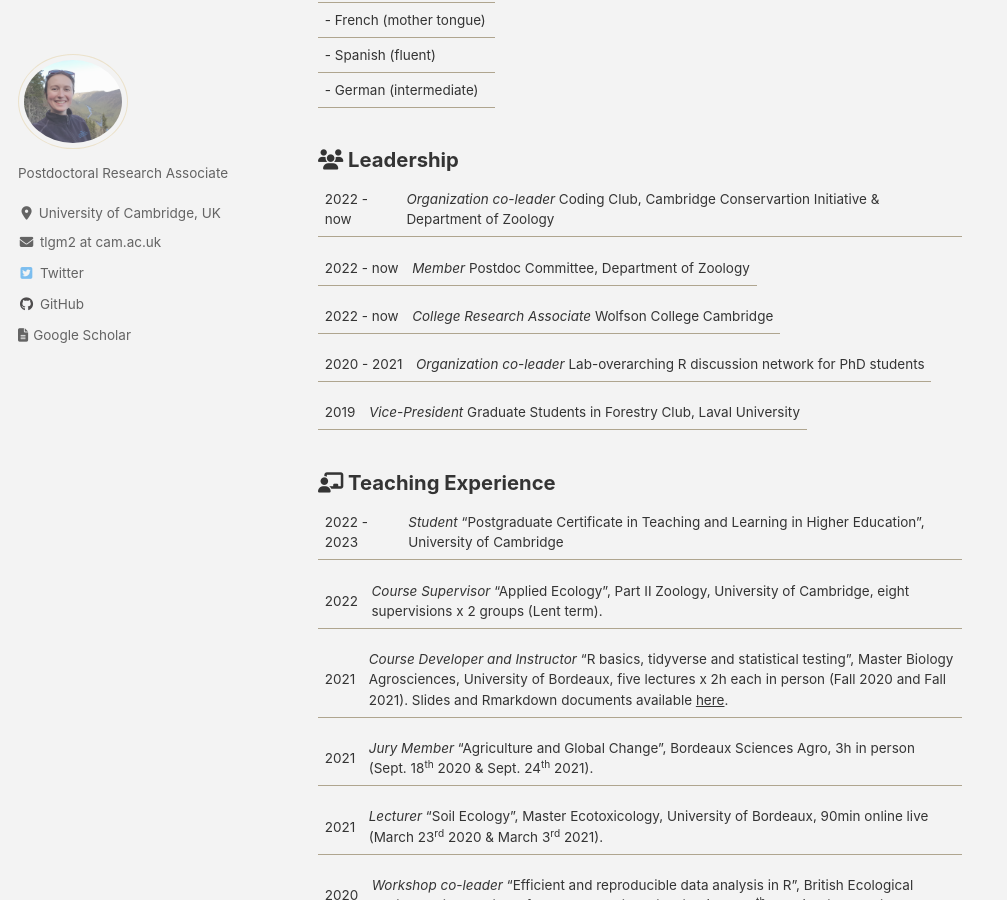
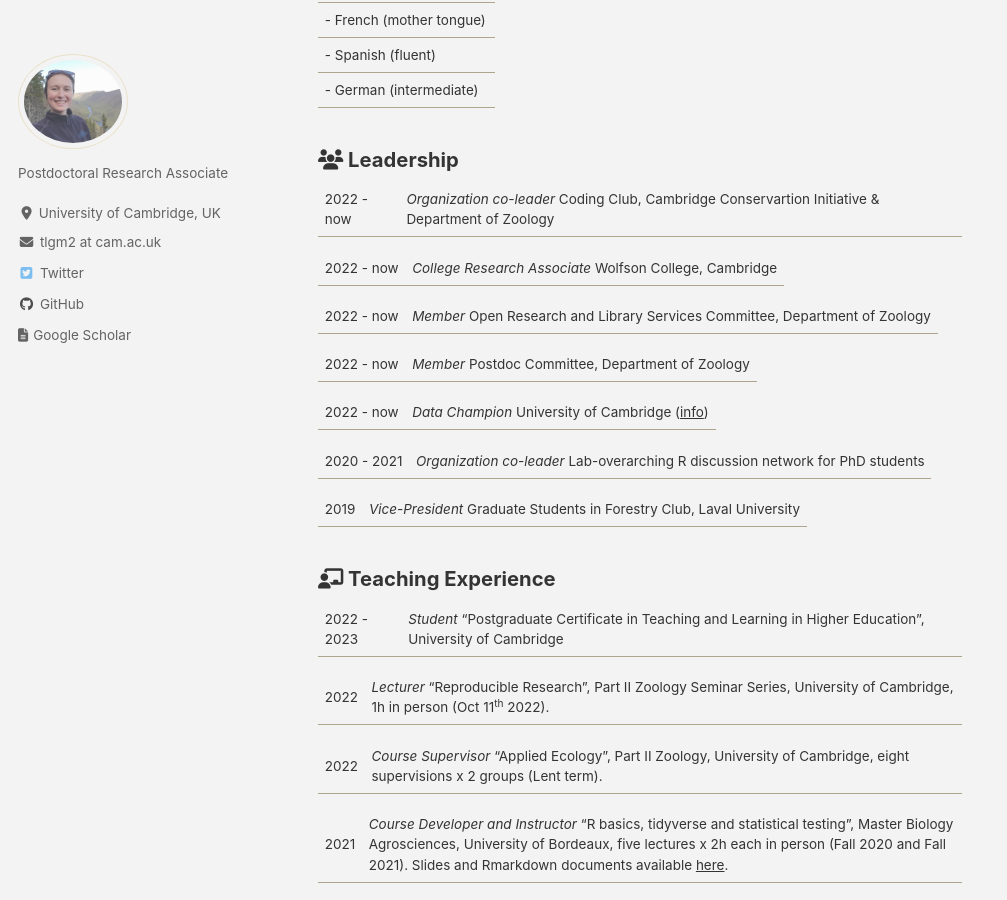
Before and after one commit to Tania-Maxwell/Tania-Maxwell.github.io, a Jekyll site: the page built from _pages/skills.md, in a window 1280 px wide and 900 px high, scrolled down 439 px. Shown: the whole window, without its empty margins (0-1007 px from the left). Built offline with Jekyll 4.4.1, drawn with Linux system fonts in a browser that asks for light colours; cached includes are drawn as plain includes; nearby versions of some CDN libraries.

Commit message:
added committees and seminar lecture

```diff
--- a/_pages/skills.md
+++ b/_pages/skills.md
@@ -22,9 +22,13 @@ toc: true
 
 2022 - now | _Organization co-leader_ Coding Club, Cambridge Conservartion Initiative & Department of Zoology
 
+2022 - now | _College Research Associate_ Wolfson College, Cambridge
+
+2022 - now | _Member_ Open Research and Library Services Committee, Department of Zoology
+
 2022 - now | _Member_ Postdoc Committee, Department of Zoology
 
-2022 - now | _College Research Associate_ Wolfson College Cambridge
+2022 - now | _Data Champion_ University of Cambridge ([info](https://www.data.cam.ac.uk/intro-data-champions))
 
 2020 - 2021 | _Organization co-leader_ Lab-overarching R discussion network for PhD students
 
@@ -34,6 +38,8 @@ toc: true
 ### <i class="fas fa-chalkboard-teacher"></i> Teaching Experience
 
 2022 - 2023 | _Student_ "Postgraduate Certificate in Teaching and Learning in Higher Education", University of Cambridge
+
+2022 | _Lecturer_ "Reproducible Research", Part II Zoology Seminar Series, University of Cambridge, 1h in person (Oct 11<sup>th</sup> 2022).
 
 2022 | _Course Supervisor_ "Applied Ecology", Part II Zoology, University of Cambridge, eight supervisions x 2 groups (Lent term).
 
```
